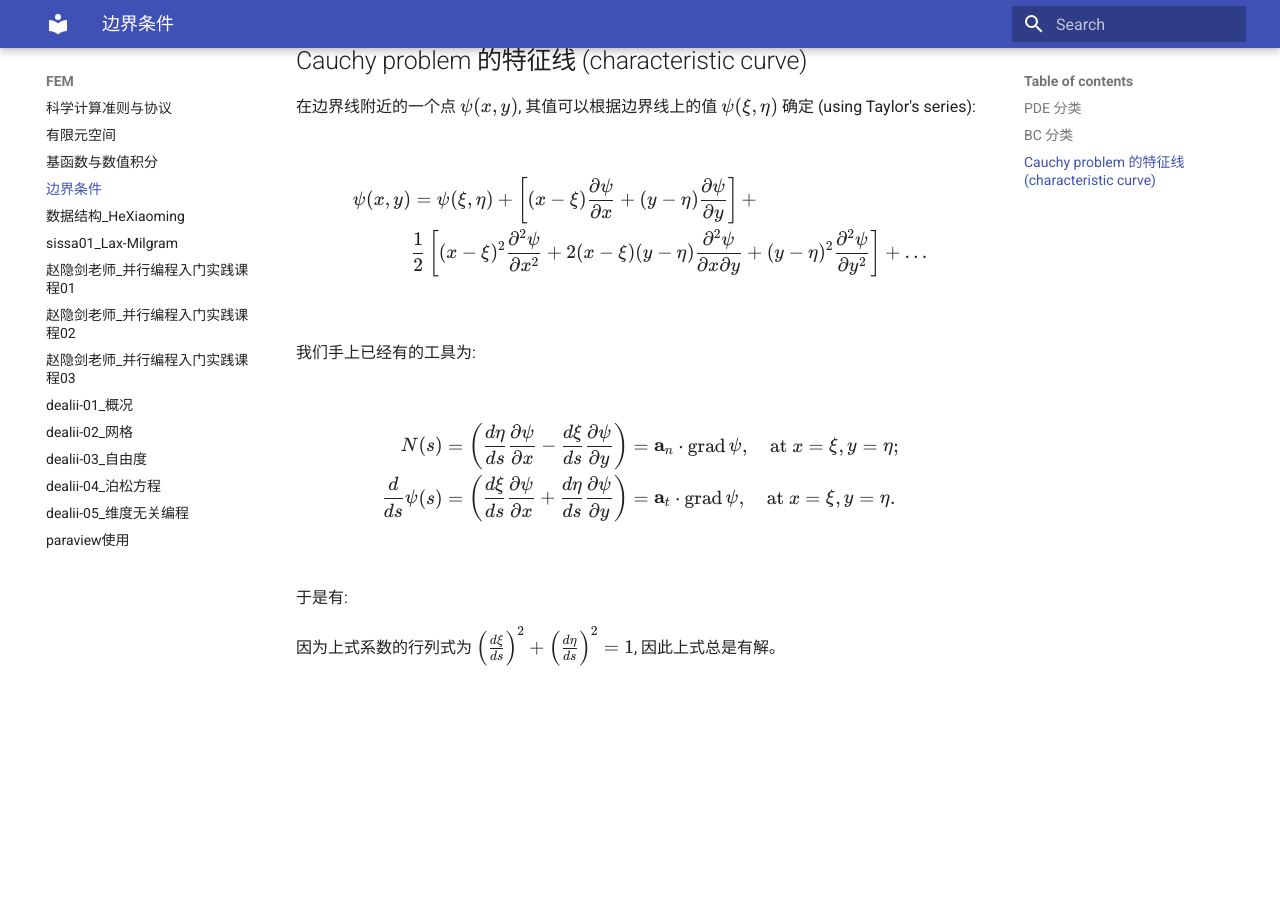
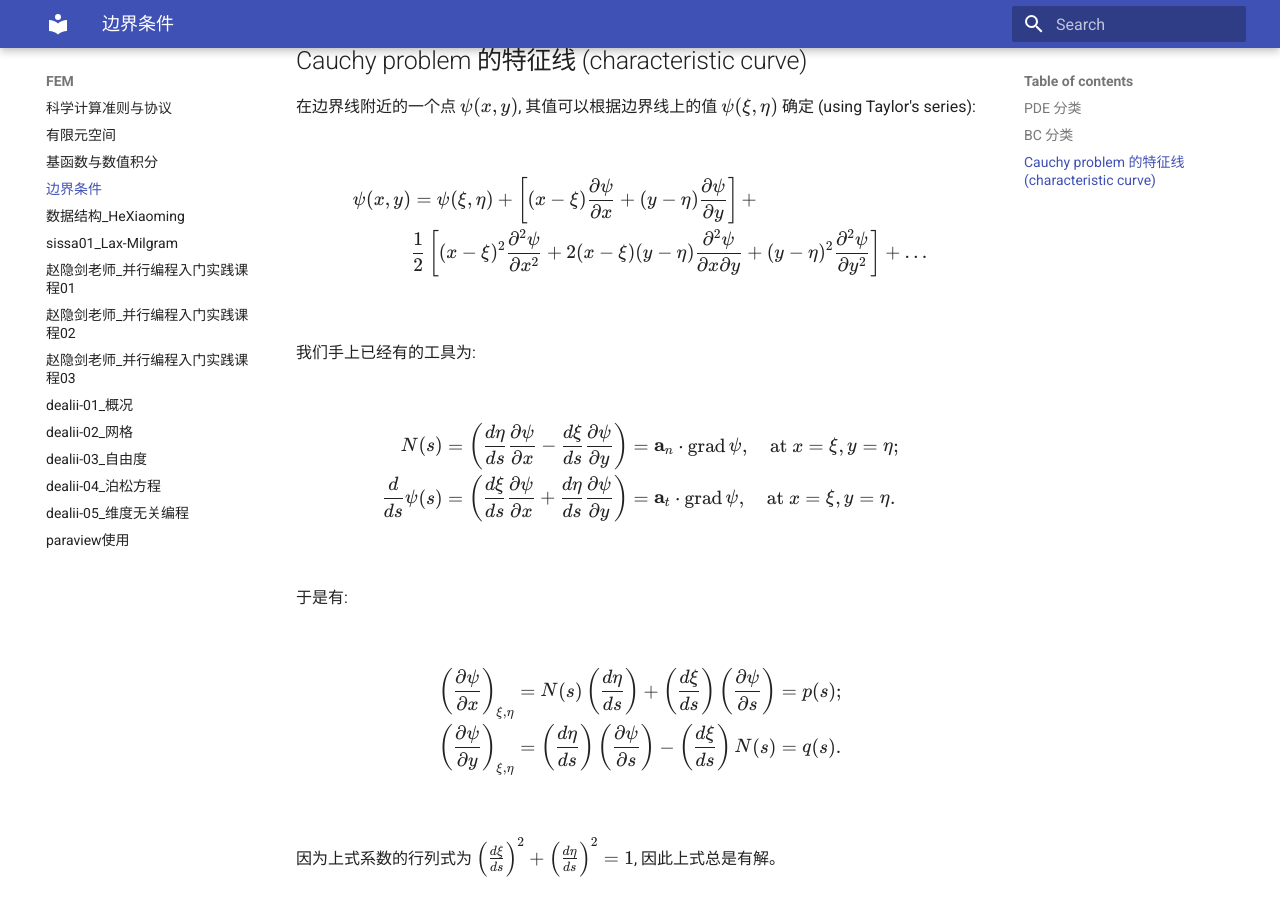
Before and after one commit to ymma98/technotes, an MkDocs documentation site: the page built from docs/FEM/边界条件.md, in a window 1280 px wide and 900 px high, scrolled down 2430 px. Built offline with MkDocs 1.6.1 and Material for MkDocs 9.7.7, drawn with Linux system fonts in a browser that asks for light colours; before the commit the page ends 3120 px from its top, so only the background shows below that; part of the change alters nothing that is shown.

Commit message:
docs/FEM/边界条件.md updated from https://stackedit.cn/

```diff
--- a/docs/FEM/边界条件.md
+++ b/docs/FEM/边界条件.md
@@ -89,6 +89,10 @@ $$
 
 于是有:
 
+$$
+\begin{aligned} \left( \frac{\partial \psi}{\partial x} \right)_{\xi, \eta} &= N(s) \left( \frac{d \eta}{d s} \right) + \left( \frac{d \xi}{d s} \right) \left( \frac{\partial \psi}{\partial s} \right) = p(s); \\ \left( \frac{\partial \psi}{\partial y} \right)_{\xi, \eta} &= \left( \frac{d \eta}{d s} \right) \left( \frac{\partial \psi}{\partial s} \right) - \left( \frac{d \xi}{d s} \right) N(s) = q(s). \end{aligned}
+$$
+
 
 因为上式系数的行列式为 $\left( \frac{d \xi}{d s} \right)^2 + \left( \frac{d \eta}{d s} \right)^2 = 1$, 因此上式总是有解。
 
@@ -96,7 +100,7 @@ $$
 
 
 <!--stackedit_data:
-eyJoaXN0b3J5IjpbMjA2NzA4MjY1LDYyNTMyNDkwMSwtMTY5Nz
+eyJoaXN0b3J5IjpbOTY2NDA4OTI2LDYyNTMyNDkwMSwtMTY5Nz
 Y4MTI0MCw2MzA1MzQ3NzgsNDM2Mzg5Nzk2LDQyNDQyNjYzXX0=
 
 -->
```
